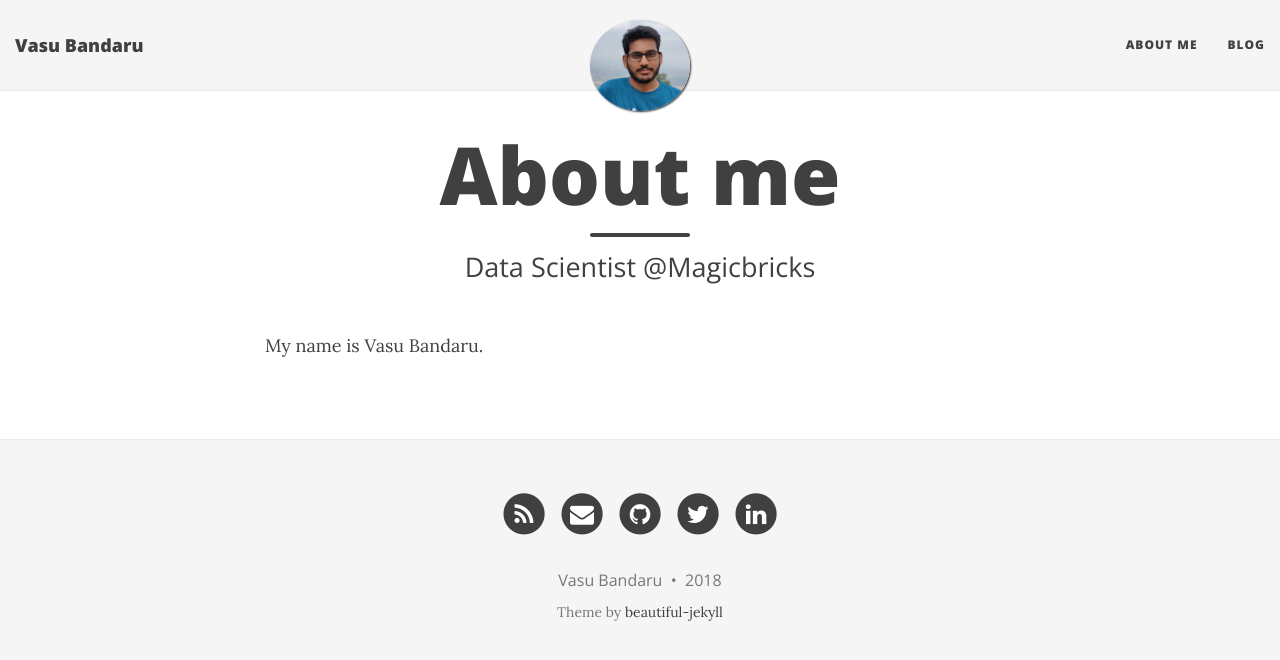
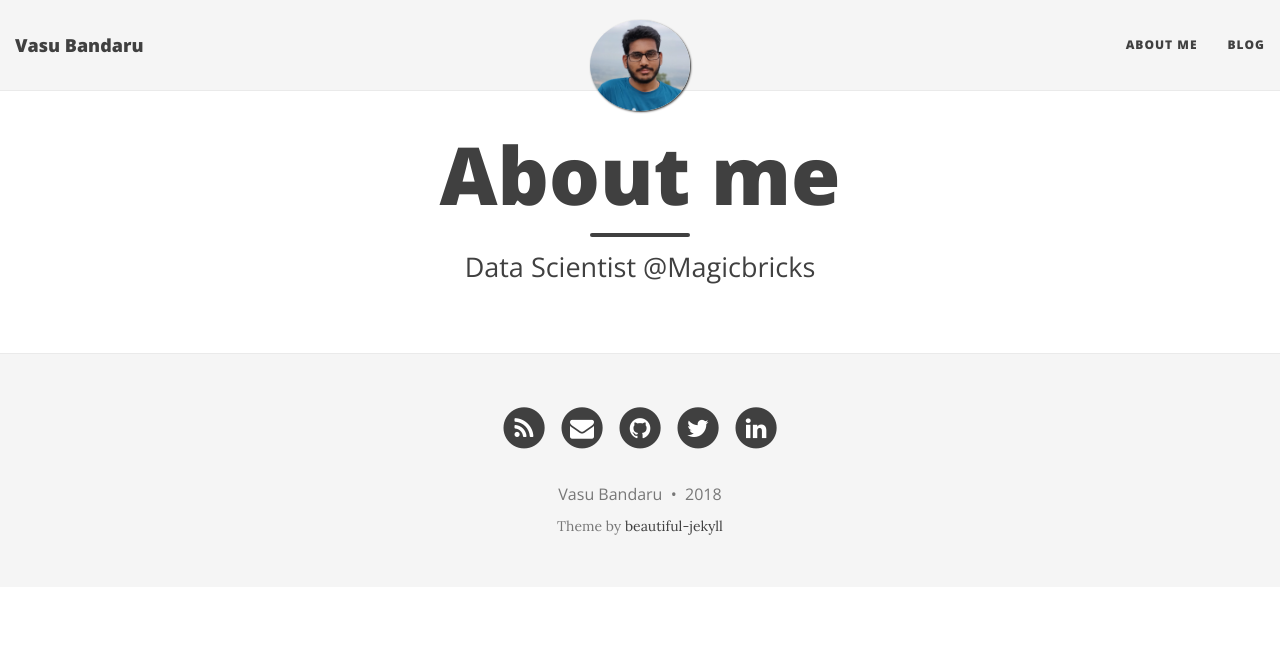
Before and after one commit to vasubandaru/vasubandaru.github.io, a Jekyll site: the page built from aboutme.md, in a window 1280 px wide. Shown: the top 660 px of the page. Built offline with Jekyll 4.4.1, drawn with Linux system fonts in a browser that asks for light colours; nearby versions of some CDN libraries.

Commit message:
Update aboutme.md

```diff
--- a/aboutme.md
+++ b/aboutme.md
@@ -3,5 +3,3 @@ layout: page
 title: About me
 subtitle: Data Scientist @Magicbricks
 ---
-
-My name is Vasu Bandaru.
```
